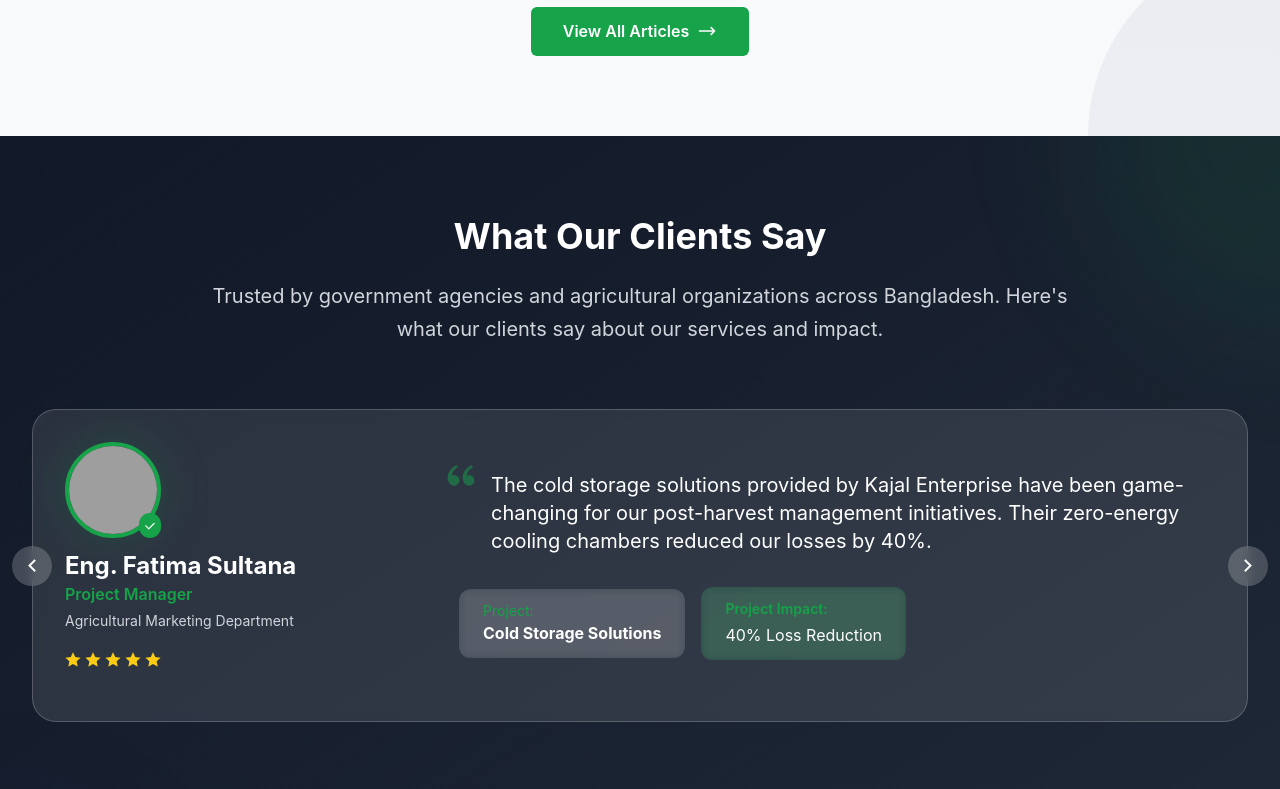
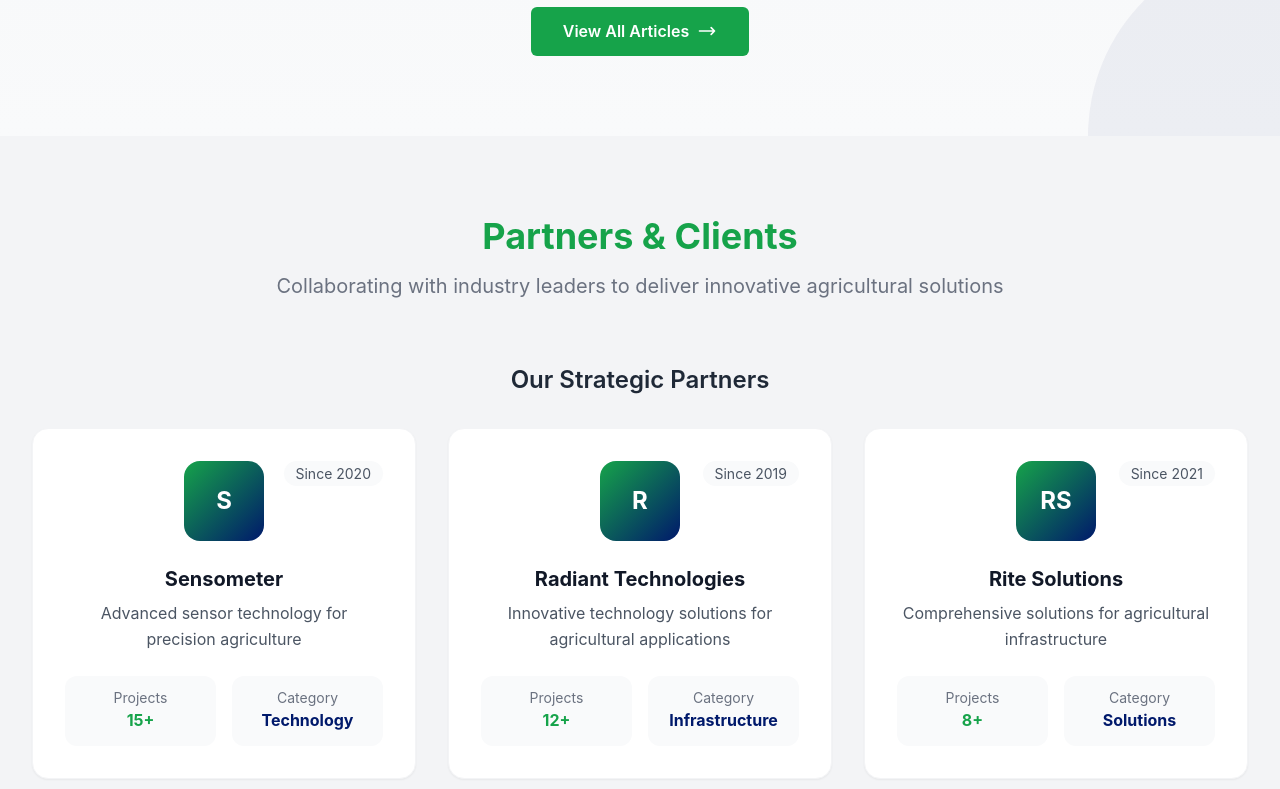
Before and after one commit to nasiruddin-an4/Kajal-Enterprise, a React (Vite) app: page / in a window 1280 px wide. Shown: the part 3940-4729 px from the top of the page. Built offline with nearby package versions, Linux system fonts and the light colour scheme; grey boxes are pictures that could not be loaded.

Commit message:
Implement code changes to enhance functionality and improve performance

```diff
--- a/src/pages/Home.jsx
+++ b/src/pages/Home.jsx
@@ -34,9 +34,9 @@
         <NewsArticles />
       </section>
 
-      <section id="reviews">
+      {/* <section id="reviews">
         <ClientReviews />
-      </section>
+      </section> */}
 
       <section id="partners">
         <Partners />
```
Also changed, not shown: 1 other file (tests, documents, lock files or other folders).
